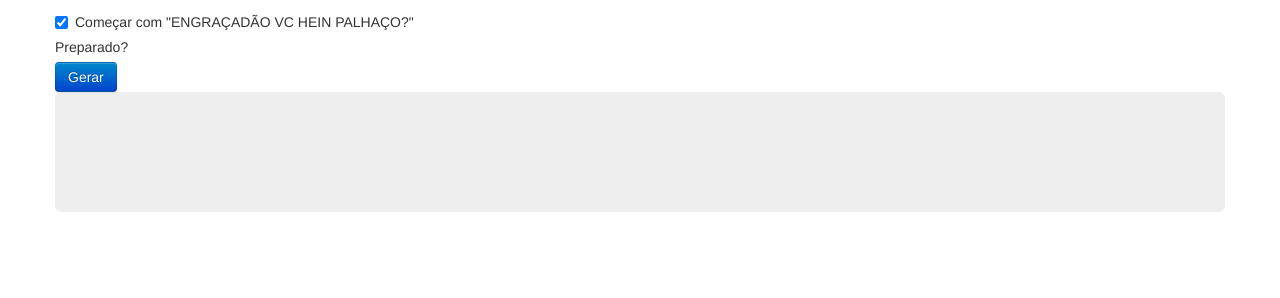
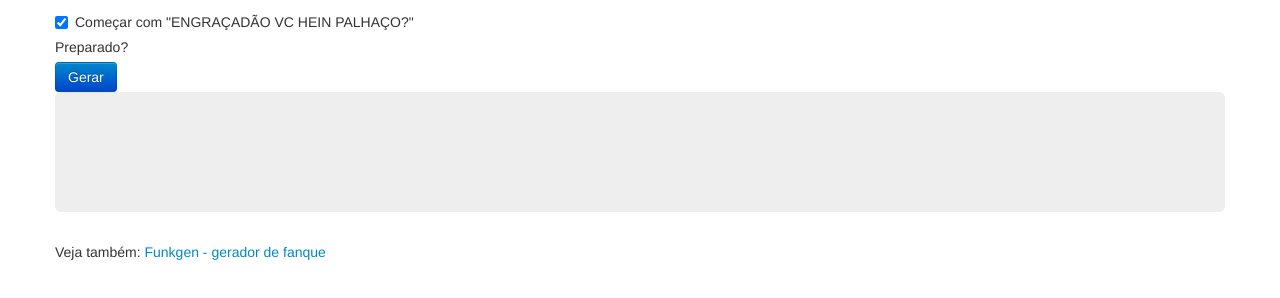
Before and after one commit to jesobreira/flamewar-lipsum, a plain HTML site: page index.html in a window 1280 px wide. Shown: the part 334-632 px from the top of the page. Drawn offline with nearby package versions, Linux system fonts and the light colour scheme.

Commit message:
Update index.html

```diff
--- a/index.html
+++ b/index.html
@@ -90,6 +90,10 @@
 
       </div>
 
+      <p>
+      Veja também: <a href="http://jesobreira.github.io/funkgen" target="_blank">Funkgen - gerador de fanque</a>
+      </p>
+
     </div> <!-- /container -->
 
     <!-- Le javascript
```
